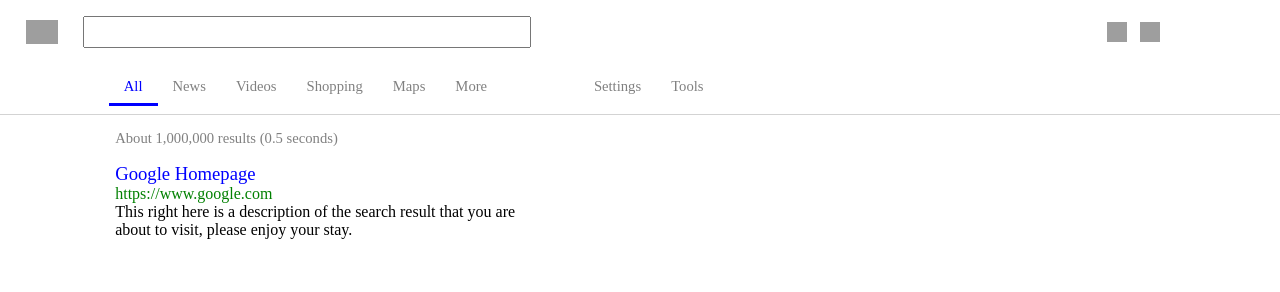
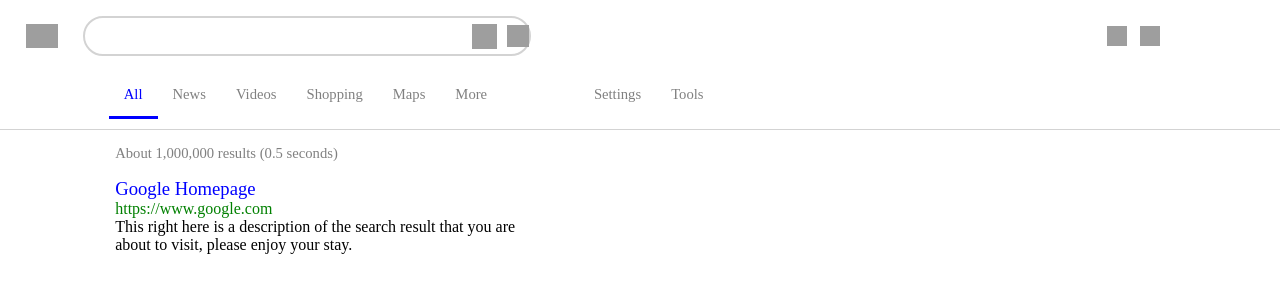
Before and after one commit to dbrior/google-homepage, a plain HTML site: page index.html in a window 1280 px wide. Drawn offline with Linux system fonts and the light colour scheme; grey boxes are pictures that could not be loaded.

Commit message:
Fix top search

```diff
--- a/index.html
+++ b/index.html
@@ -8,7 +8,7 @@
             <div id="search-form">
                 <ul id="search-line">
                     <li><img id="main-logo" src="https://www.google.com/images/branding/googlelogo/2x/googlelogo_color_92x30dp.png"/></li>
-                    <li><input type="text" id="main-search"/></li>
+                    <li><div id="bar-wrapper"><input type="text" id="main-search"/><a href="#"><img id="microphone-img" src="http://i.imgur.com/l5S4LZ2.png"/></a><a href="#"><img id="search-img" src="http://www.clker.com/cliparts/n/C/y/X/u/K/search-icon-md.png"/></a></div></li>
                     <li><a href="#"><img id="apps-img" src="https://image.flaticon.com/icons/png/512/60/60991.png"/></a></li>
                     <li><a href="#"><img id="bell-img" src="http://cdn.onlinewebfonts.com/svg/img_483754.png"/></a></li>
                 </ul>
--- a/main.css
+++ b/main.css
@@ -9,7 +9,7 @@ body {
 #top-nav {
     /* background-color: blue; */
     width: 100%;
-    height: 115px;
+    height: 130px;
     margin: 0px;
     padding: 0;
     border-bottom: 1px solid lightgrey;
@@ -37,6 +37,18 @@ body {
     width: 20px;
 }
 
+#microphone-img {
+    height: 25px;
+    width: 25px;
+    margin-right: 10px;
+}
+
+#search-img {
+    height: 22px;
+    width: 22px;
+    color: blue;
+}
+
 #search-line {
     display: flex;
     list-style-type: none;
@@ -53,10 +65,24 @@ body {
 
 #main-search {
     margin: 0;
-    /* background-color: green; */
+    border: 0;
+    width: 30vw;
+    height: 3vh;
+    margin-left: 15px;
+}
+
+#main-search:focus {
+    outline: none;
+}
+
+#bar-wrapper {
+    display: flex;
     width: 35vw;
-    height: 4vh;
+    height: 5vh;
+    border: 2px solid lightgray;
     margin-right: 45vw;
+    border-radius: 25px;
+    align-items: center;
 }
 
 #tabs-line li {
@@ -67,6 +93,7 @@ body {
 #tabs-line li div {
     text-align: center;
     padding: 30px 15px 8px 15px;
+    height: 63px;
 }
 
 #tabs-line li div a {
@@ -78,6 +105,7 @@ body {
 #tabs-line li div a:hover {
     color: black;
 }
+
 
 .active {
     border-bottom: 3px solid blue;
```
